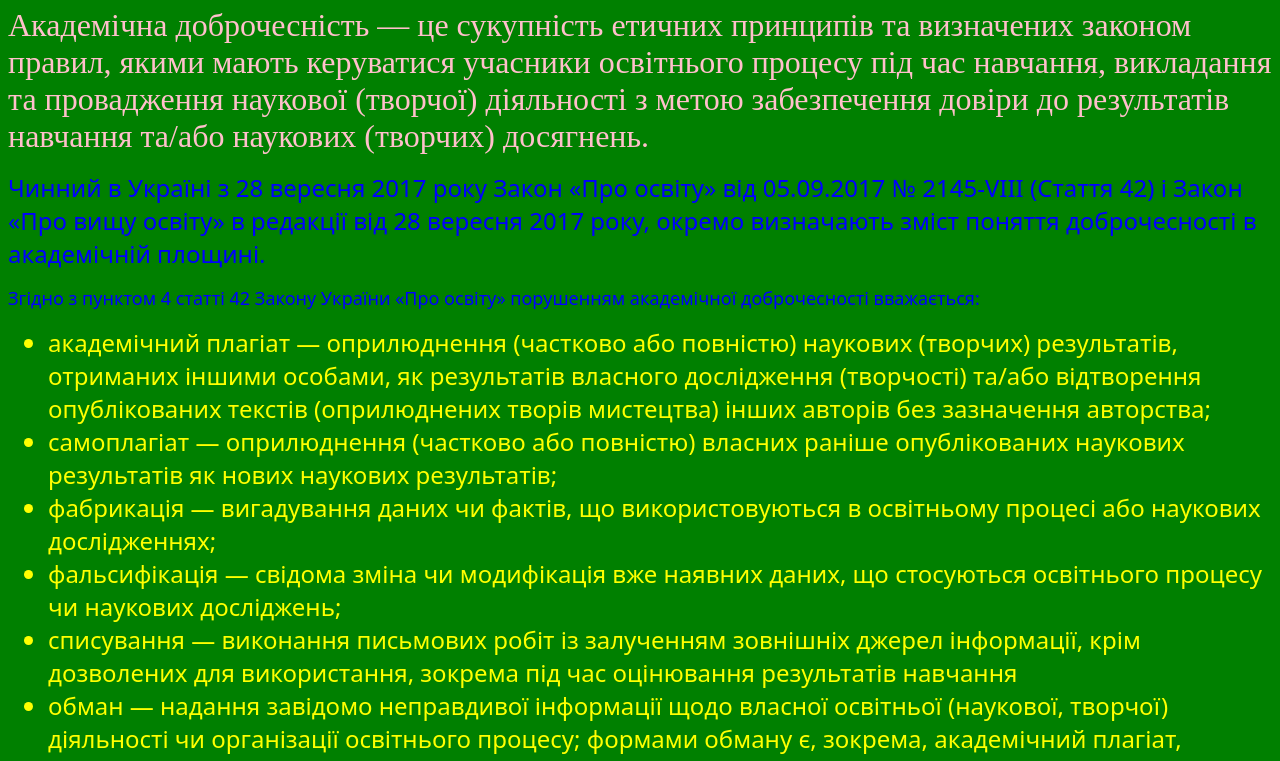
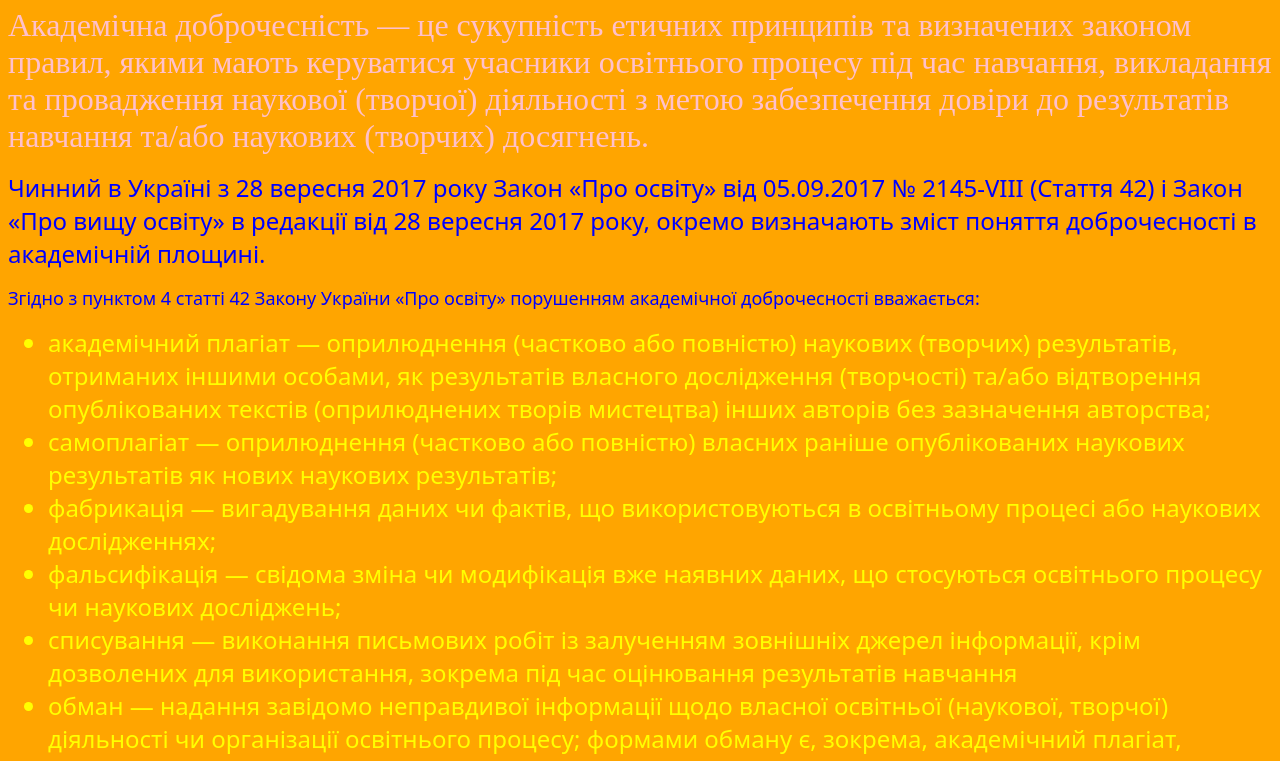
Before and after one commit to Bogdan22813/WestRP, a plain HTML site: page task.25.04.html in a window 1280 px wide. Shown: the part 73-834 px from the top of the page. Drawn offline with Linux system fonts and the light colour scheme.

Commit message:
Update task.25.04.html

```diff
--- a/task.25.04.html
+++ b/task.25.04.html
@@ -5,7 +5,7 @@
     <meta name="viewport" content="width=device-width, initial-scale=1.0" />
     <title>Академічна доброчесність</title>
   </head>
-  <body bgcolor="green">
+  <body bgcolor="orange">
     <h1><a href="index.html">Початкова сторінка</a></h1>
     <p><font color="pink" size="6" face="Sans M5">
       Академічна доброчесність — це сукупність етичних принципів та визначених
```
